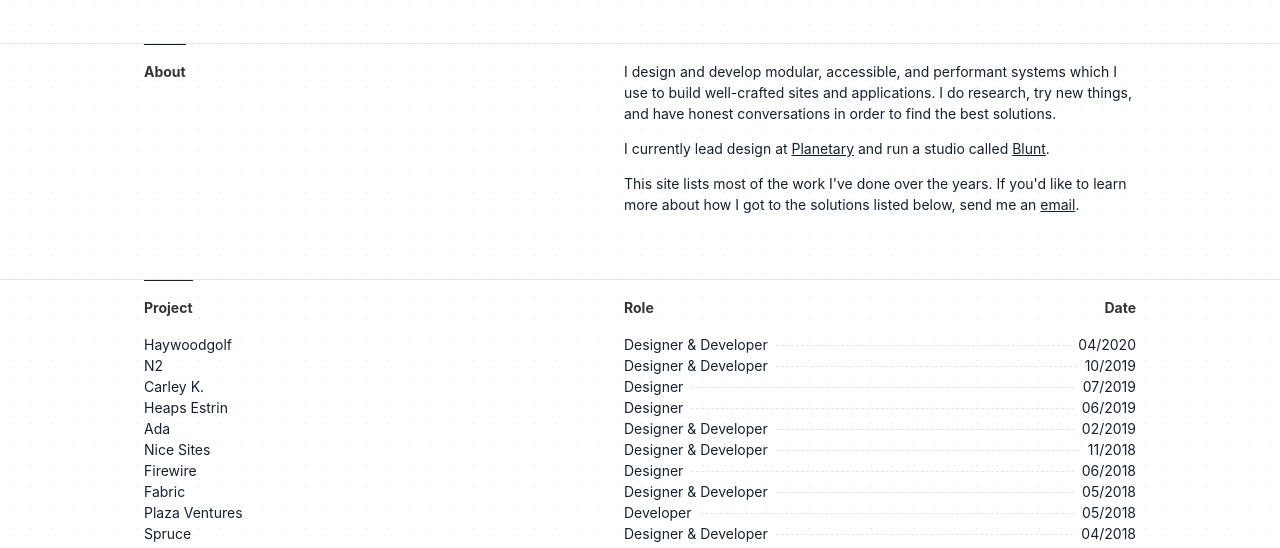
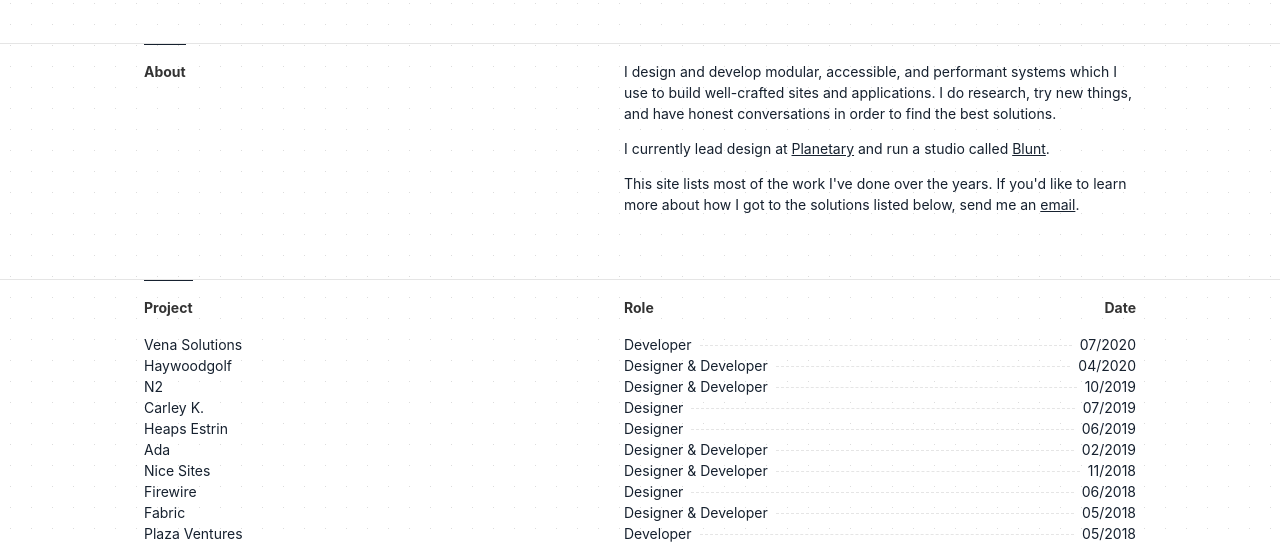
Before and after one commit to MaximSiebert/maximsiebert, a website: page index.html in a window 1280 px wide. Shown: the part 238-786 px from the top of the page. Drawn offline with Linux system fonts and the light colour scheme.

Commit message:
vena and splitbee

```diff
--- a/index.html
+++ b/index.html
@@ -8,6 +8,7 @@
     <link rel="shortcut icon" href="favicon.ico" type="image/x-icon" />
     <meta name="msapplication-TileColor" content="#000000">
     <meta name="theme-color" content="#000000">
+    <script async src="https://cdn.splitbee.io/sb.js"></script>
 </head>
 <body class="sans-serif bg-white f6 lh-copy black-80 overflow-x-hidden">
     <div class="fixed w-100">
@@ -52,6 +53,20 @@
                                 <p class="ma0 ml-auto b">Date</p>
                             </div>
                         </div>
+                        <article class="relative article-link">
+                            <a class="link black w-100 flex items-top" href="https://www.venasolutions.com/" target="_blank">
+                                <div class="flex flex-grow-1 pr2">
+                                    <h2 class="black ma0 f6 fw4 nowrap">
+                                        Vena Solutions
+                                    </h2>
+                                </div>
+                                <div class="flex mw6-ns w-100 ml-auto items-center">
+                                    <p class="ma0 mr2 db-ns dn">Developer</p>
+                                    <p class="flex-grow-1 ma0 lines"></p>
+                                    <p class="ma0 ml2">07/2020</p>
+                                </div>
+                            </a>
+                        </article>
                         <article class="relative article-link">
                             <a class="link black w-100 flex items-top" href="https://www.haywoodgolf.com/" target="_blank">
                                 <div class="flex flex-grow-1 pr2">
```
